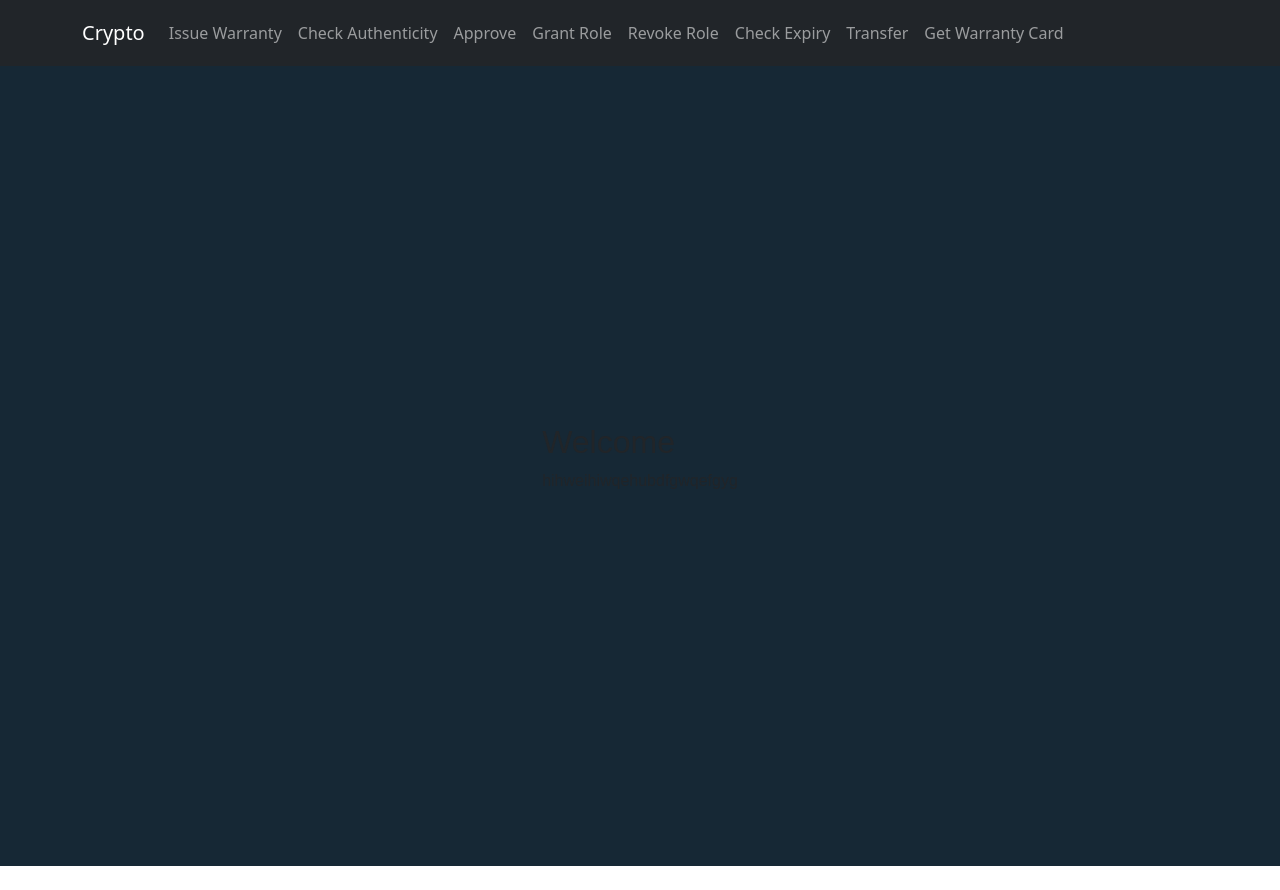
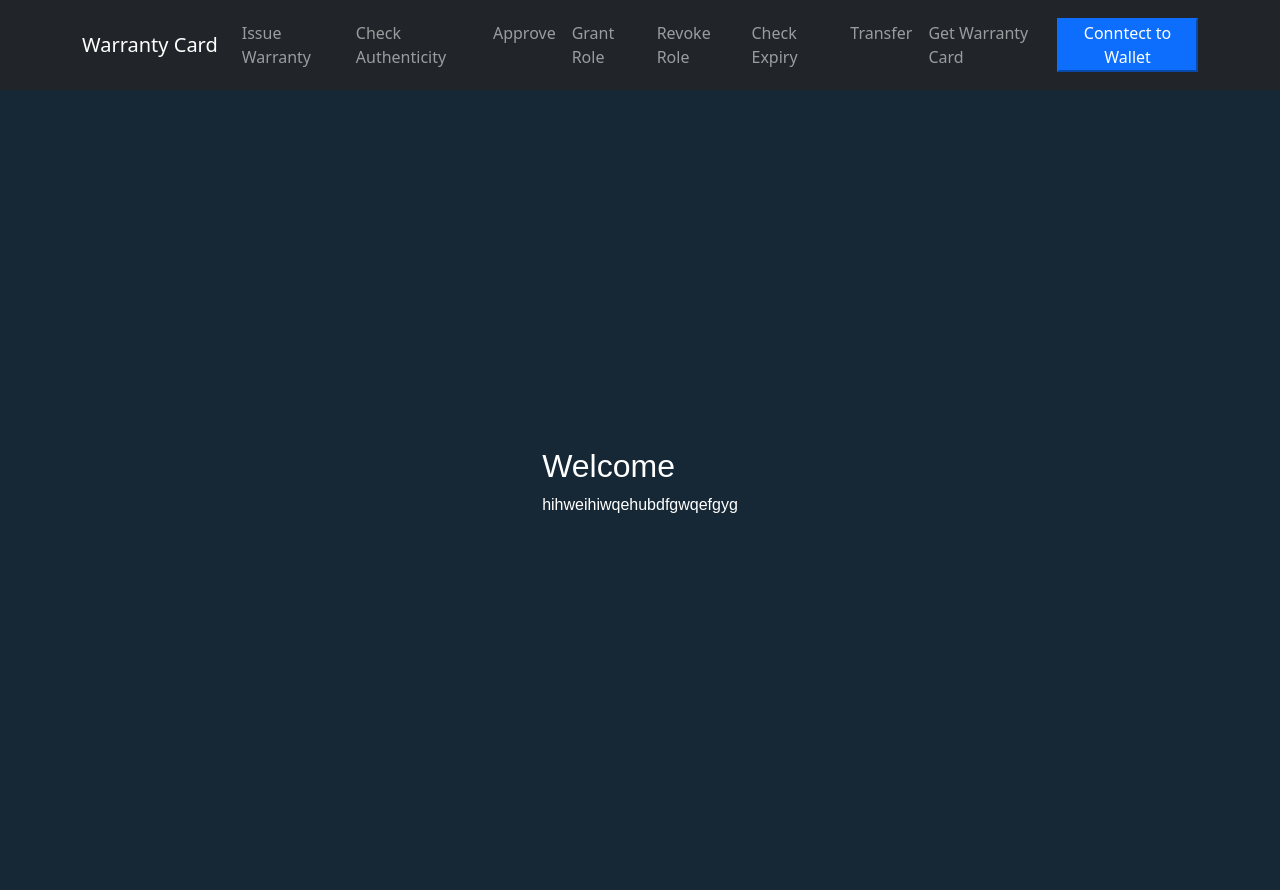
Before and after one commit to kunalchhabra37/Warranty-Card-NFT, a React (Vite) app in the folder client/: page / in a window 1280 px wide. Before the commit the page ends 866 px from the top, so only its background shows below. Built offline with nearby package versions, Linux system fonts and the light colour scheme.

Commit message:
Connect to wallet button added

```diff
--- /dev/null
+++ b/client/src/components/Button.jsx
@@ -0,0 +1,9 @@
+const Button = ({ text, className}) => {
+  return (
+    <>
+    <button className={`${className}`}>{text}</button>
+    </>
+  )
+}
+
+export default Button
--- a/client/src/components/Navbar.jsx
+++ b/client/src/components/Navbar.jsx
@@ -2,12 +2,12 @@ import Container from 'react-bootstrap/Container';
 import Nav from 'react-bootstrap/Nav';
 import Navbar from 'react-bootstrap/Navbar';
 import NavDropdown from 'react-bootstrap/NavDropdown';
-
+import Button from './Button';
 function NavBar() {
   return (
     <Navbar collapseOnSelect expand="lg" bg="dark" variant="dark">
       <Container>
-        <Navbar.Brand href="#home">Crypto</Navbar.Brand>
+        <Navbar.Brand href="/">Warranty Card</Navbar.Brand>
         <Navbar.Toggle aria-controls="responsive-navbar-nav" />
         <Navbar.Collapse id="responsive-navbar-nav">
           <Nav>
@@ -20,6 +20,7 @@ function NavBar() {
             <Nav.Link href="/transfer">Transfer</Nav.Link>
             <Nav.Link href="/get-warranty-card">Get Warranty Card</Nav.Link>
           </Nav>
+            <Button text="Conntect to Wallet" className="btn-primary text-white"/>
         </Navbar.Collapse>
       </Container>
     </Navbar>
--- a/client/src/components/Welcome.jsx
+++ b/client/src/components/Welcome.jsx
@@ -3,8 +3,8 @@ import React from 'react'
 const Welcome = () => {
   return (
       <div>
-          <h2>Welcome</h2>
-          <p>
+          <h2 className='text-white'>Welcome</h2>
+          <p className='text-white'>
               hihweihiwqehubdfgwqefgyg
           </p>
       </div>
```
